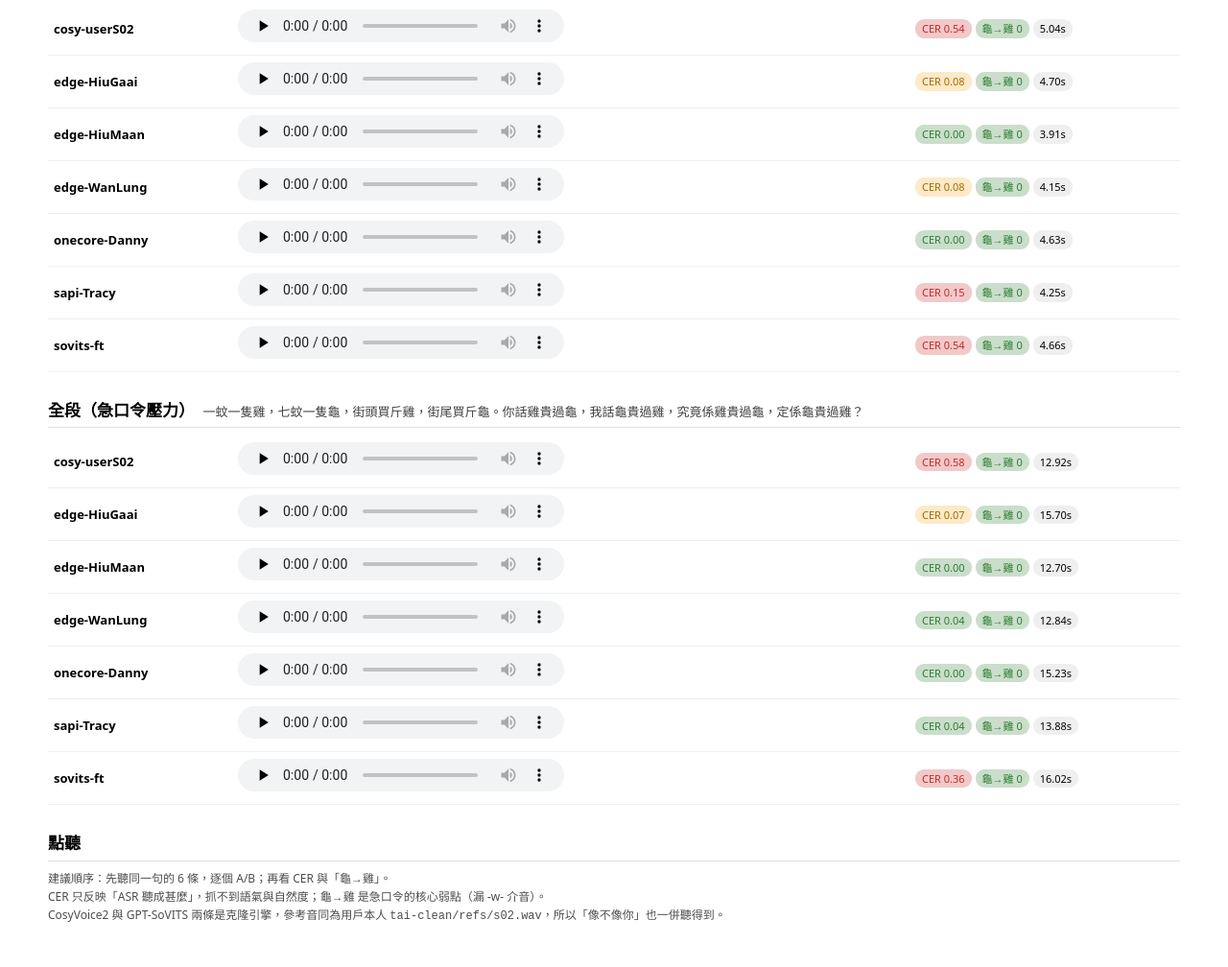
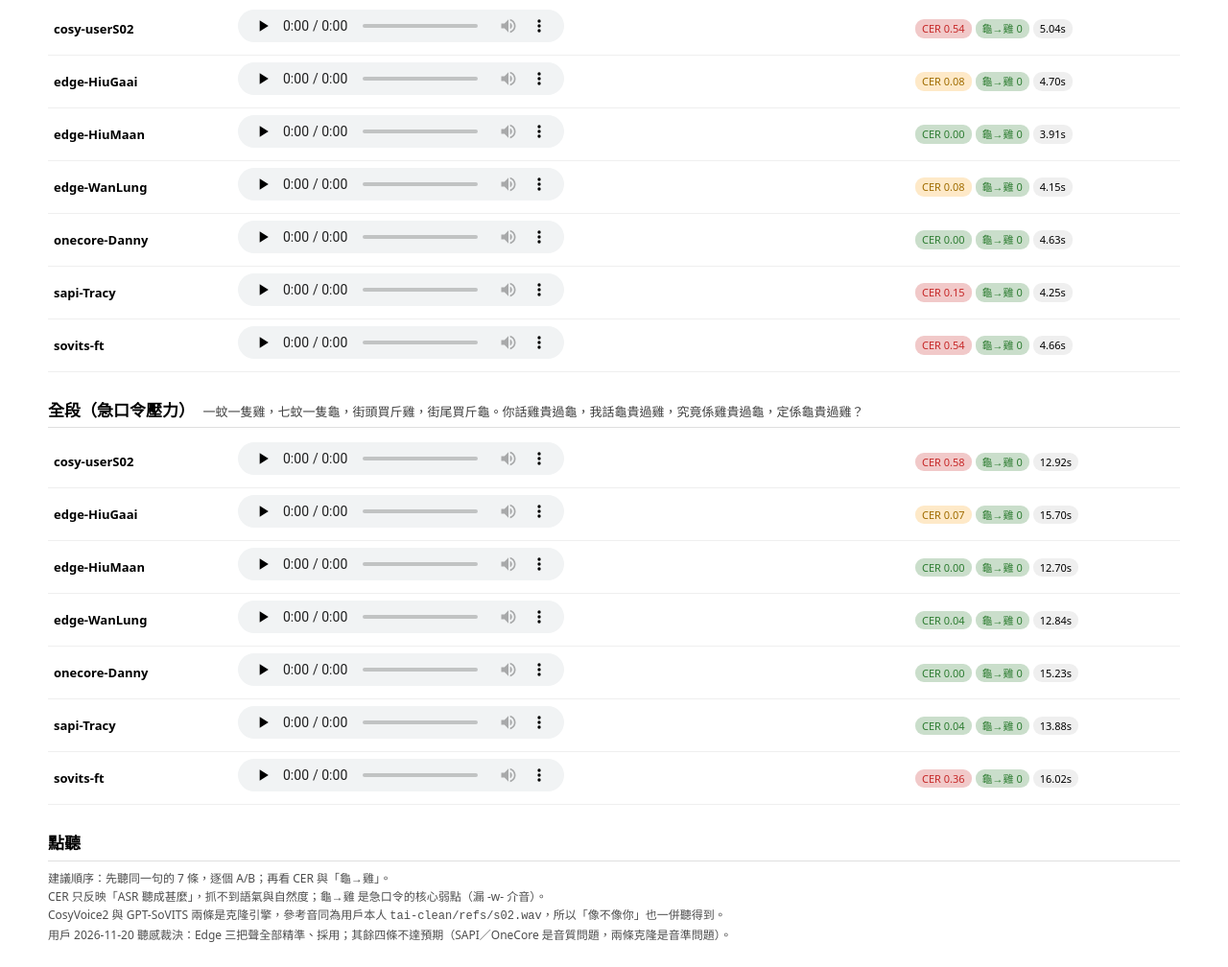
Before and after one commit to Tai-sura/media-share, a plain HTML site: page audio/tt01/index.html in a window 1280 px wide. Shown: the part 1561-2569 px from the top of the page at 96% size. Drawn offline with Linux system fonts and the light colour scheme.

Commit message:
audio/tt01: fix listen note (7 tracks, not 6) and record user's verdict

```diff
--- a/audio/tt01/index.html
+++ b/audio/tt01/index.html
@@ -77,8 +77,9 @@ audio{width:340px;height:34px}
 
 <h2>點聽</h2>
 <div class="note">
-建議順序：先聽同一句的 6 條，逐個 A/B；再看 CER 與「龜→雞」。<br>
+建議順序：先聽同一句的 7 條，逐個 A/B；再看 CER 與「龜→雞」。<br>
 CER 只反映「ASR 聽成甚麼」，抓不到語氣與自然度；龜→雞 是急口令的核心弱點（漏 -w- 介音）。<br>
-CosyVoice2 與 GPT-SoVITS 兩條是克隆引擎，參考音同為用戶本人 <code>tai-clean/refs/s02.wav</code>，所以「像不像你」也一併聽得到。
+CosyVoice2 與 GPT-SoVITS 兩條是克隆引擎，參考音同為用戶本人 <code>tai-clean/refs/s02.wav</code>，所以「像不像你」也一併聽得到。<br>
+用戶 2026-11-20 聽感裁決：Edge 三把聲全部精準、採用；其餘四條不達預期（SAPI／OneCore 是音質問題，兩條克隆是音準問題）。
 </div>
 </body></html>
```
